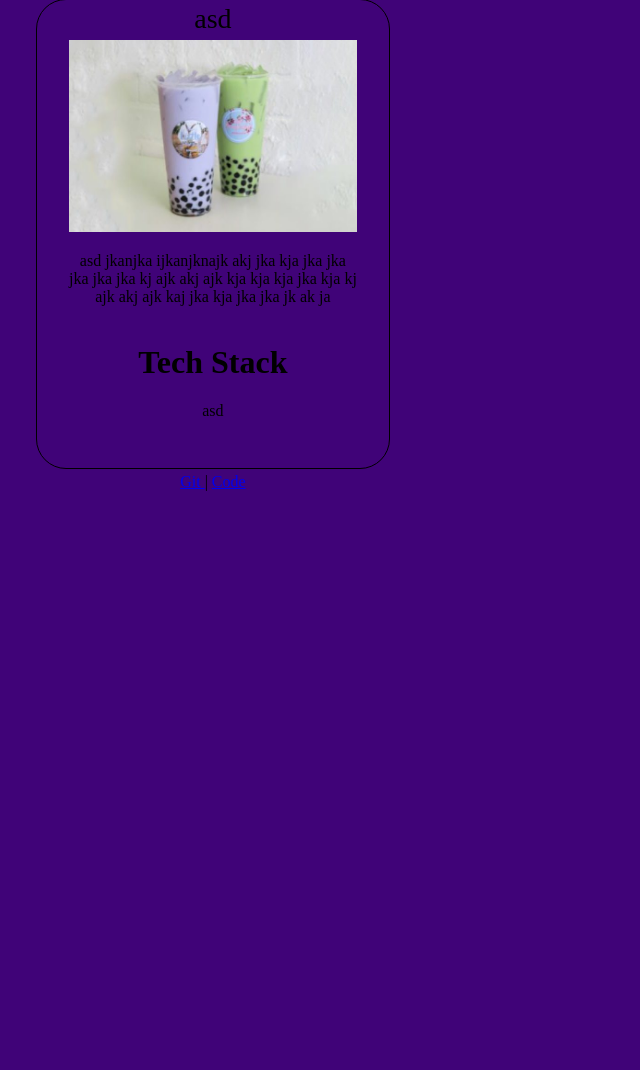
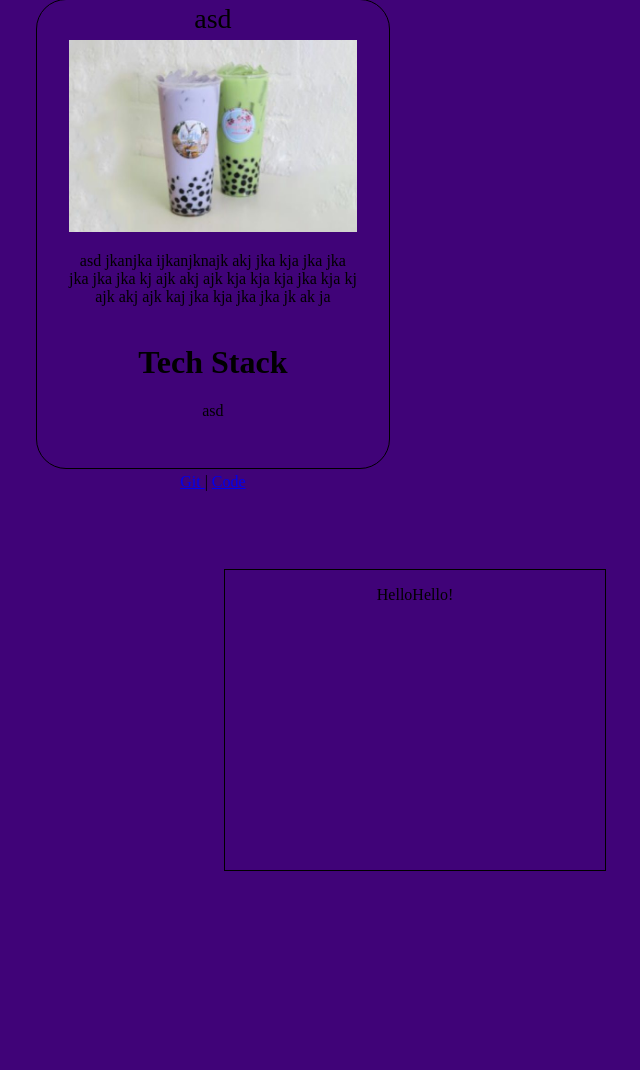
Before and after one commit to DakhariE/portfolio, a Django app: page / in a window 1280 px wide. Shown: the part 1430-2500 px from the top of the page, without its empty margins (225-865 px from the left). Before the commit the page ends 1921 px from the top, so only its background shows below. Run offline with Django 4.2, Linux system fonts and the light colour scheme; data comes from the database, SQL or seed files in the repository.

Commit message:
Attempt to make contact box

```diff
--- a/base/static/stylesheets/styles.css
+++ b/base/static/stylesheets/styles.css
@@ -104,6 +104,21 @@ html{
   white-space: nowrap;
 }
 
+.contact-form{
+  display: flex;
+  margin: 100px 0 0 0;
+  justify-content: center;
+  justify-self: center;
+  flex-direction: row;
+  border: 1px solid black;
+  height: 300px;
+  width: 30%;
+}
+
+
+
+
+
 @media(max-width: 800px){
   #projects{
     grid-template-columns: 1fr;
--- a/base/templates/index.html
+++ b/base/templates/index.html
@@ -53,6 +53,11 @@
     <div class="sidebar-contact">Contact</div>
   </div>
 
+  <!-- This div is for Contact form-->
+  <div class="contact-form">
+    <div><p>Hello</p></div>
+    <div><p>Hello!</p></div>
+  </div>
 
 </body>
 </html>
```
